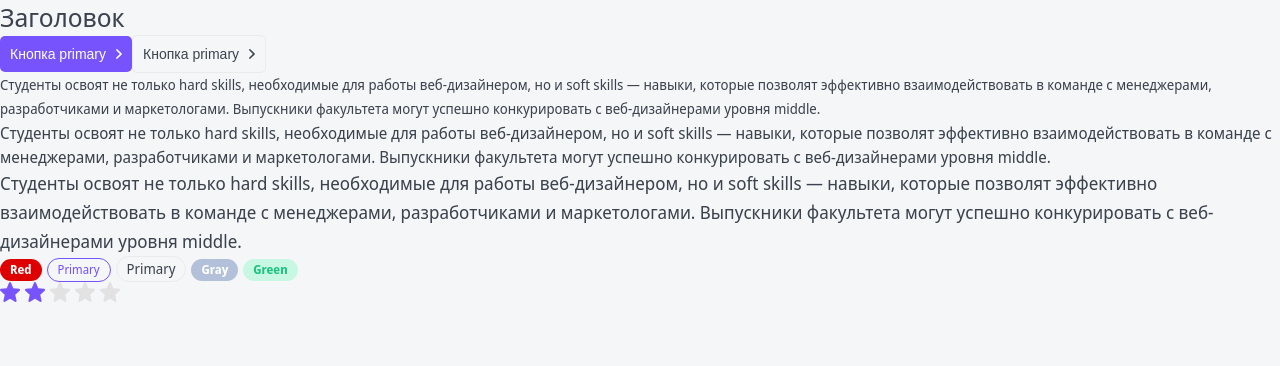
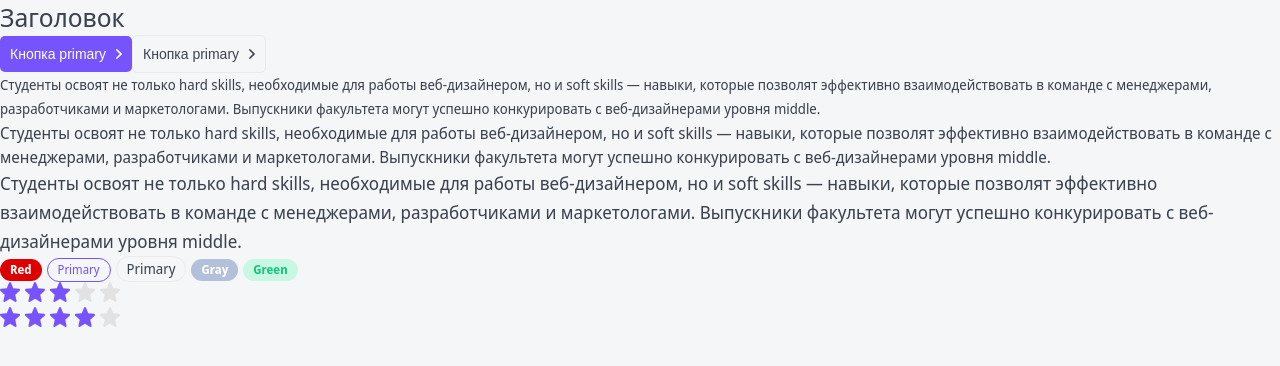
Before and after one commit to AdelRomeo/top-app, a Next.js app: page / in a window 1280 px wide. Shown: the top 366 px of the page. Built offline with nearby package versions, Linux system fonts and the light colour scheme.

Commit message:
component Rating part 2

```diff
--- a/components/Rating/Rating.module.css
+++ b/components/Rating/Rating.module.css
@@ -1,7 +1,11 @@
-.filled {
+.filled svg {
   fill: var(--primary);
 }
 
-.star {
+.star svg {
   margin-right: 5px;
 }
+
+.editable {
+  cursor: pointer;
+}
--- a/components/Rating/Rating.tsx
+++ b/components/Rating/Rating.tsx
@@ -1,4 +1,4 @@
-import React, {useEffect, useState} from 'react';
+import React, {useEffect, useState, KeyboardEvent} from 'react';
 import styles from './Rating.module.css';
 import cn from 'classnames';
 import StarIcon from './star.svg';
@@ -19,18 +19,54 @@ export const Rating = ({isEditable = false, rating, setRating, ...props}: Rating
     //меняем массив <></> на массив <StarIcon/>
     const updatedArray = ratingArray.map((item: JSX.Element, index: number) => {
       return (
-        <StarIcon
+        <span
+          onClick={() => changeRating(index + 1)}
+          onMouseEnter={() => changeVisible(index + 1)}
+          onMouseLeave={() => changeVisible(rating)}
           className={cn(styles.star, {
             //заливка нужного количества звезд рейтинга
             //добавляем класс если индекс элемента меньше значени переданого рейтинга
-            [styles.filled]: index < currentRating
+            [styles.filled]: index < currentRating,
+            //изменение курсора при наведении если элемент разрешено менять
+            [styles.editable]: isEditable
           })}
-        />
+        >
+          <StarIcon
+            //tabIndex для перемещение по сайту клавишими
+            tabIndex={isEditable ? 0 : -1}
+            //нажатие на клавиши
+            onKeyDown={(event: KeyboardEvent<SVGElement>) => handleSpace(event, index + 1)}
+          />
+        </span>
       );
     });
     //присваиваем в state новое значение
     setRatingArray(updatedArray);
   };
+
+  //изменение рейтинга. клик по звездочке
+  const changeRating = (index: number) => {
+    //если передана функция setRating и элемент можно менять
+    if (setRating && isEditable) {
+      setRating(index);
+    }
+  };
+
+  //визуальное изменение. наведение мыши на звездочки
+  const changeVisible = (index: number) => {
+    //если элемент можно менять
+    if (isEditable) {
+      constructRating(index);
+    }
+  };
+
+  //нажатие на Space
+  const handleSpace = (event: KeyboardEvent<SVGElement>, index: number) => {
+    //если передана функция setRating и клавиша на которую нажали это Space
+    if (setRating && event.code === 'Space') {
+      setRating(index)
+    }
+  }
 
   return (
     <div {...props}>
--- a/pages/index.tsx
+++ b/pages/index.tsx
@@ -1,9 +1,12 @@
-import React from 'react';
+import React, {useState} from 'react';
 import {Htag, Rating, Tag} from '../components';
 import {Button} from '../components';
 import {Description} from '../components';
 
 export default function Home(): JSX.Element {
+
+  const [rating, setRating] = useState<number>(3)
+
   return (
     <>
       <Htag tag='h1'>Заголовок</Htag>
@@ -29,7 +32,8 @@ export default function Home(): JSX.Element {
       <Tag color='ghost' size='normal'>Primary</Tag>
       <Tag color='gray' size='small'>Gray</Tag>
       <Tag color='green'>Green</Tag>
-      <Rating rating={2}/>
+      <Rating rating={rating} setRating={setRating} isEditable={true}/>
+      <Rating rating={4} isEditable={false}/>
     </>
   );
 }
```
